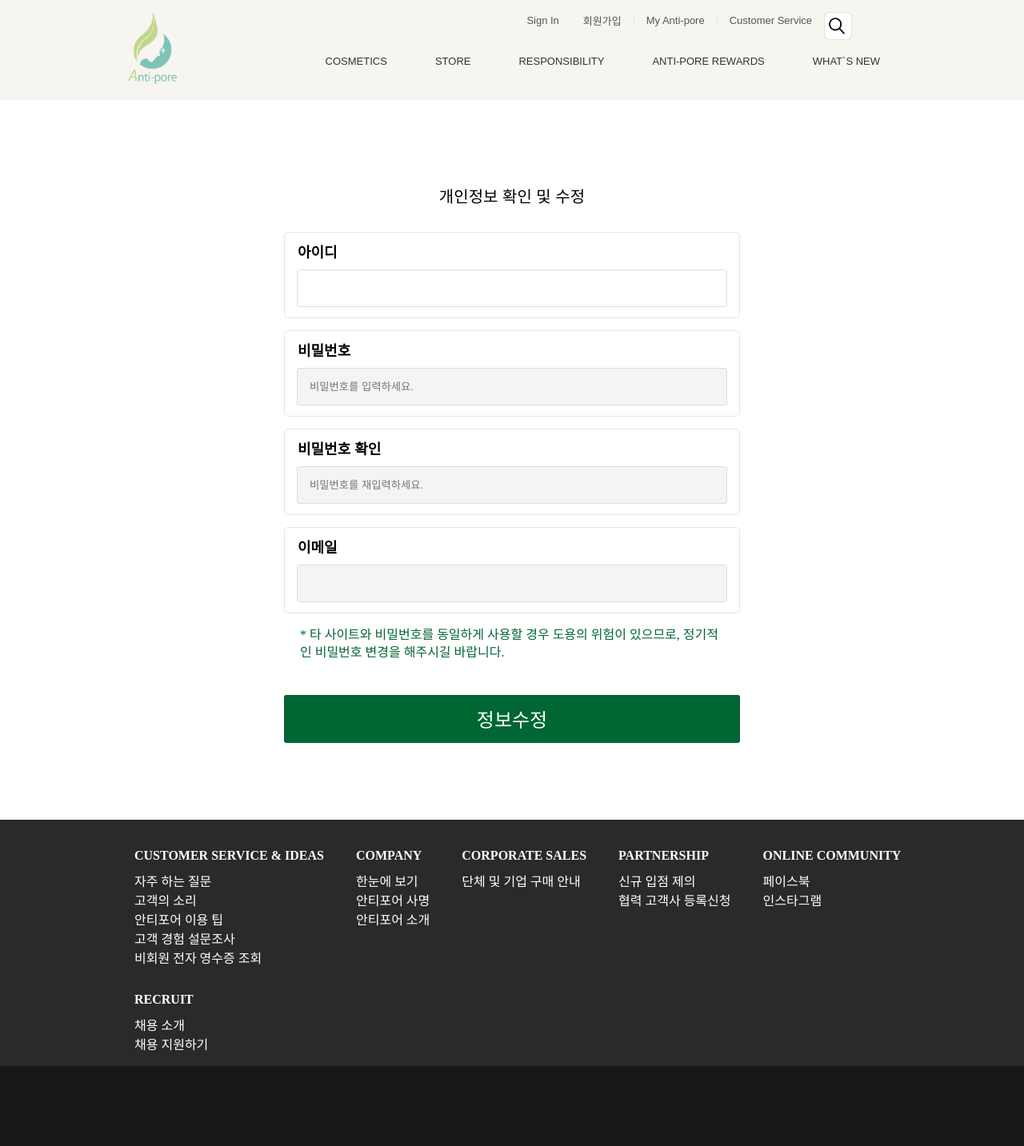
After one commit to dregof15/antipore_hompage, a Django app: page /common/mypage/ in a window 1280 px wide. The commit adds this page. Shown: the whole page at 80% size. Run offline with Django 4.2, Linux system fonts and the light colour scheme; some libraries are stand-ins or nearby versions.

Commit message:
정보수정 페이지 제작

```diff
--- a/common/urls.py
+++ b/common/urls.py
@@ -8,4 +8,5 @@ urlpatterns = [
     path('login/', auth_views.LoginView.as_view(template_name='common/login.html'), name='login'),
     path('logout/', auth_views.LogoutView.as_view(), name='logout'),
     path('signup/', views.signup, name='signup'),
+    path('mypage/', views.mypage, name='mypage'),
 ]
--- a/common/views.py
+++ b/common/views.py
@@ -3,6 +3,8 @@ from django.shortcuts import render, redirect
 from common.forms import UserForm
 
 # Create your views here.
+
+
 def signup(request):
     if request.method == "POST":
         form = UserForm(request.POST)
@@ -10,9 +12,28 @@ def signup(request):
             form.save()
             username = form.cleaned_data.get('username')
             raw_password = form.cleaned_data.get('password1')
-            user = authenticate(username=username, password=raw_password)  # 사용자 인증
+            user = authenticate(username=username,
+                                password=raw_password)  # 사용자 인증
             login(request, user)  # 로그인
             return redirect('index')
     else:
         form = UserForm()
     return render(request, 'common/signup.html', {'form': form})
+
+
+def mypage(request):
+    if request.method == "POST":
+        form = UserForm(request.POST)
+        if form.is_valid():
+            form.save()
+            username = form.cleaned_data.get('username')
+            raw_password = form.cleaned_data.get('password1')
+            useremail = form.cleaned_data.get('email')
+            user = authenticate(username=username,
+                                password=raw_password,
+                                email=useremail)  # 사용자 인증
+            login(request, user)  # 로그인
+            return redirect('index')
+    else:
+        form = UserForm()
+    return render(request, 'common/mypage.html', {'form': form})
--- /dev/null
+++ b/templates/common/mypage.html
@@ -0,0 +1,104 @@
+<!DOCTYPE html>
+<html lang="en">
+<head>
+    <meta charset="UTF-8">
+    <meta http-equiv="X-UA-Compatible" content="IE=edge">
+    <meta name="viewport" content="width=device-width, initial-scale=1.0">
+    <title>Document</title>
+    <style>
+        .mypage_container{
+            background: white;
+            width: 100%;
+            height: 900px;
+            display: flex;
+            justify-content: center;
+            align-items: center;
+        }
+        .mypage_inner{
+            background: white;
+            max-width: 570px;
+            width: 100%;
+            height: 730px;
+        }
+        .mypage_title{
+            width: 100%;
+            height: 80px;
+            display: flex;
+            justify-content: center;
+            font-size: 20px;
+            font-family: 'Franklin Gothic Medium', 'Arial Narrow', Arial, sans-serif;
+        }
+        .mypage_main_inner:nth-child(n+3){
+            margin-top: 15px;
+        }
+        .mypage_main_inner{
+            border: 1px solid #e5e5e5;
+            border-radius: 5px;
+            padding-left: 15px;
+            padding-right: 15px;
+            padding-top: 10px;
+            padding-bottom: 3px;
+        }
+        .mypage_main_inner label{
+            font-family: 'Franklin Gothic Medium', 'Arial Narrow', Arial, sans-serif;
+            font-weight: bold;
+            font-size: 18px;
+            padding-left: 1px;
+        }
+        .mypage_main_inner input{
+            margin-top: 10px;
+        }
+        .mypage_main_inner:nth-child(n+3) input{
+            background: #f4f4f2;
+        }
+        .mypage_main_inner_text{
+            width: 100%;
+            display: flex;
+            justify-content: center;
+        }
+        .mypage_main_inner_text p{
+            font-size: 14;
+            line-height: 1.4;
+            color: #006633;
+            width: 93%;
+        }
+    </style>
+</head>
+<body>
+{% extends "base.html" %}
+{% block content %}
+<div class="mypage_container">
+    <div class="mypage_inner">
+        <div class="mypage_title">
+            <P>개인정보 확인 및 수정</P>
+        </div>
+        <div class="mypage_main">
+            <form method="post" action="{% url 'common:mypage' %}">
+                {% csrf_token %}
+                <div class="mypage_main_inner">
+                    <label>아이디</label>
+                    <input type="text" class="input_box" name="username" id="username" placeholder="{{ user.username }}" value="{{ user.username }}" readonly>
+                </div>
+                <div class="mypage_main_inner">
+                    <label>비밀번호</label>
+                    <input type="password" class="input_box" name="password" id="password" placeholder="비밀번호를 입력하세요." value="{{ form.password.value|default_if_none:'' }}">
+                </div>
+                <div class="mypage_main_inner">
+                    <label>비밀번호 확인</label>
+                    <input type="password" class="input_box" name="password2" id="password2" placeholder="비밀번호를 재입력하세요." value="{{ form.password2.value|default_if_none:'' }}">
+                </div>
+                <div class="mypage_main_inner">
+                    <label>이메일</label>
+                    <input type="text" class="input_box" name="email" id="email" placeholder="{{ user.email }}" value="{{ form.email.value|default_if_none:'' }}">
+                </div>
+                <div class="mypage_main_inner_text">
+                    <p>* 타 사이트와 비밀번호를 동일하게 사용할 경우 도용의 위험이 있으므로, 정기적인 비밀번호 변경을 해주시길 바랍니다.</p>
+                </div>
+                <button type="submit" class="login_button">정보수정</button>
+            </form>
+        </div>
+    </div>
+</div>
+{% endblock %}
+</body>
+</html>
--- a/templates/navigation_bar.html
+++ b/templates/navigation_bar.html
@@ -89,7 +89,11 @@
                             {% endif %}
                         </li>
                         <li class="navigation_item">
-                            <a class="navigation_link_top navigation_division" href="#">My Anti-pore</a>
+                            {% if user.is_authenticated %}
+                            <a class="navigation_link_top navigation_division" href="{% url 'common:mypage' %}">My Anti-pore</a>
+                            {% else %}
+                            <a class="navigation_link_top navigation_division" href="{% url 'common:login' %}">My Anti-pore</a>
+                            {% endif %}
                         </li>
                         <li class="navigation_item">
                             <a class="navigation_link_top" href="#">Customer Service</a>
@@ -255,7 +259,7 @@
         <div class="mobile_navigation_container_main_right">
             <ul>
                 {% if user.is_authenticated %}
-                <li><a class="mobile_navigation_img1"></a></li>
+                <li><a class="mobile_navigation_img1" href="{% url 'common:mypage' %}"></a></li>
                 {% else %}
                 <li><a class="mobile_navigation_img1" href="{% url 'common:login' %}"></a></li>
                 {% endif %}
```
Also changed, not shown: db.sqlite3.
